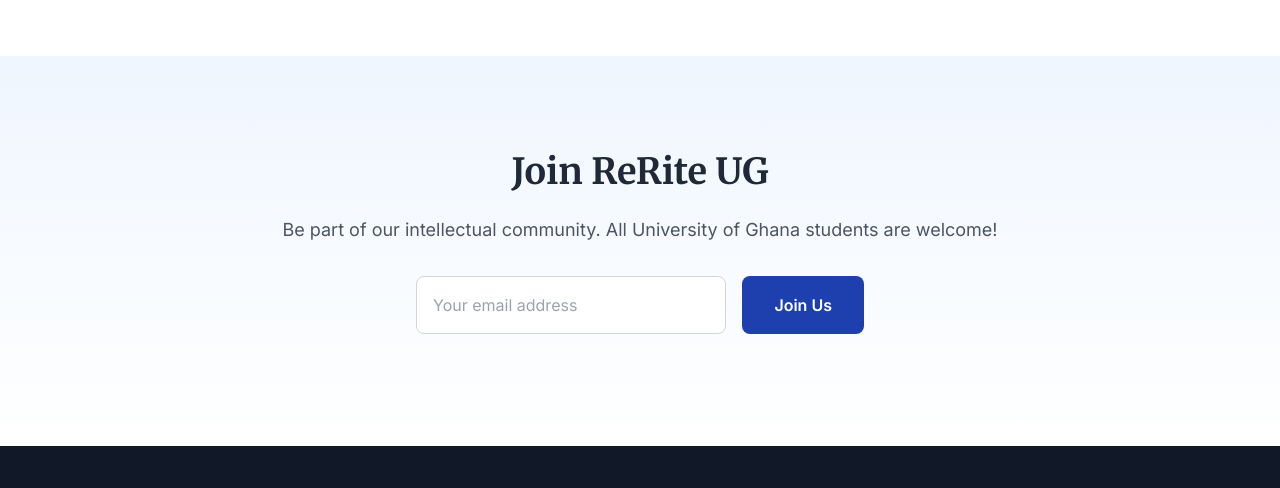
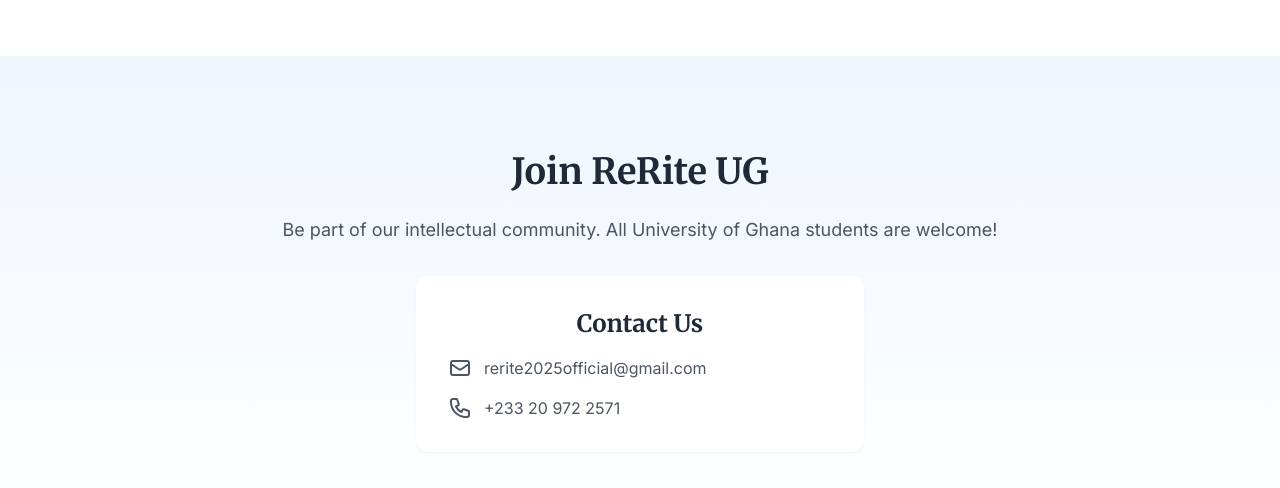
Before and after one commit to k-steez/rerite-website, a plain HTML site: page index.html in a window 1280 px wide. Shown: the part 2234-2722 px from the top of the page. Drawn offline with nearby package versions, Linux system fonts and the light colour scheme.

Commit message:
Backend ain't needed

```diff
--- a/index.html
+++ b/index.html
@@ -165,16 +165,25 @@
     <div class="max-w-3xl mx-auto px-4 text-center section-content">
       <h2 class="text-4xl font-bold mb-6">Join ReRite UG</h2>
       <p class="text-lg text-gray-600 mb-8">Be part of our intellectual community. All University of Ghana students are welcome!</p>
-      <form id="joinForm" class="max-w-md mx-auto" onsubmit="handleSubmit(event)">
-        <div class="flex flex-col sm:flex-row gap-4">
-          <input type="email" placeholder="Your email address" class="flex-1 p-4 border border-gray-300 rounded-lg focus:ring-2 focus:ring-blue-500 focus:border-transparent" required />
-          <button type="submit" class="bg-blue-800 text-white font-semibold px-8 py-4 rounded-lg hover:bg-blue-900 transition-colors">Join Us</button>
+      <div class="max-w-md mx-auto">
+        <div class="bg-white p-8 rounded-xl shadow-sm">
+          <h3 class="text-2xl font-semibold mb-4">Contact Us</h3>
+          <div class="space-y-4">
+            <a href="mailto:rerite2025official@gmail.com" class="flex items-center text-gray-600 hover:text-blue-800 transition-colors">
+              <svg class="w-6 h-6 mr-3" fill="none" stroke="currentColor" viewBox="0 0 24 24">
+                <path stroke-linecap="round" stroke-linejoin="round" stroke-width="2" d="M3 8l7.89 5.26a2 2 0 002.22 0L21 8M5 19h14a2 2 0 002-2V7a2 2 0 00-2-2H5a2 2 0 00-2 2v10a2 2 0 002 2z"/>
+              </svg>
+              rerite2025official@gmail.com
+            </a>
+            <a href="tel:+233209722571" class="flex items-center text-gray-600 hover:text-blue-800 transition-colors">
+              <svg class="w-6 h-6 mr-3" fill="none" stroke="currentColor" viewBox="0 0 24 24">
+                <path stroke-linecap="round" stroke-linejoin="round" stroke-width="2" d="M3 5a2 2 0 012-2h3.28a1 1 0 01.948.684l1.498 4.493a1 1 0 01-.502 1.21l-2.257 1.13a11.042 11.042 0 005.516 5.516l1.13-2.257a1 1 0 011.21-.502l4.493 1.498a1 1 0 01.684.949V19a2 2 0 01-2 2h-1C9.716 21 3 14.284 3 6V5z"/>
+              </svg>
+              +233 20 972 2571
+            </a>
+          </div>
         </div>
-        <div class="mt-4 flex justify-center">
-          <div class="g-recaptcha" data-sitekey="YOUR_RECAPTCHA_SITE_KEY"></div>
-        </div>
-        <div id="formMessage" class="mt-4 text-center hidden"></div>
-      </form>
+      </div>
     </div>
   </section>
 
@@ -198,54 +207,5 @@
       </div>
     </div>
   </footer>
-  <script>
-    async function handleSubmit(event) {
-      event.preventDefault();
-      const form = event.target;
-      const email = form.querySelector('input[type="email"]').value;
-      const messageDiv = document.getElementById('formMessage');
-      const recaptchaResponse = grecaptcha.getResponse();
-
-      if (!recaptchaResponse) {
-        messageDiv.className = 'mt-4 text-center text-red-600';
-        messageDiv.textContent = 'Please complete the reCAPTCHA';
-        messageDiv.classList.remove('hidden');
-        return;
-      }
-
-      // Show loading state
-      messageDiv.className = 'mt-4 text-center text-blue-600';
-      messageDiv.textContent = 'Sending...';
-      messageDiv.classList.remove('hidden');
-
-      try {
-        const response = await fetch('https://rerite-backend.onrender.com/api/subscribe', {
-          method: 'POST',
-          headers: {
-            'Content-Type': 'application/json',
-          },
-          body: JSON.stringify({
-            email: email,
-            recaptcha_token: recaptchaResponse
-          })
-        });
-
-        const data = await response.json();
-
-        if (response.ok) {
-          messageDiv.className = 'mt-4 text-center text-green-600';
-          messageDiv.textContent = 'Thank you for your interest! We will contact you shortly.';
-          form.reset();
-          grecaptcha.reset();
-        } else {
-          messageDiv.className = 'mt-4 text-center text-red-600';
-          messageDiv.textContent = data.error || 'Something went wrong. Please try again.';
-        }
-      } catch (error) {
-        messageDiv.className = 'mt-4 text-center text-red-600';
-        messageDiv.textContent = 'Something went wrong. Please try again.';
-      }
-    }
-  </script>
 </body>
 </html>
```
